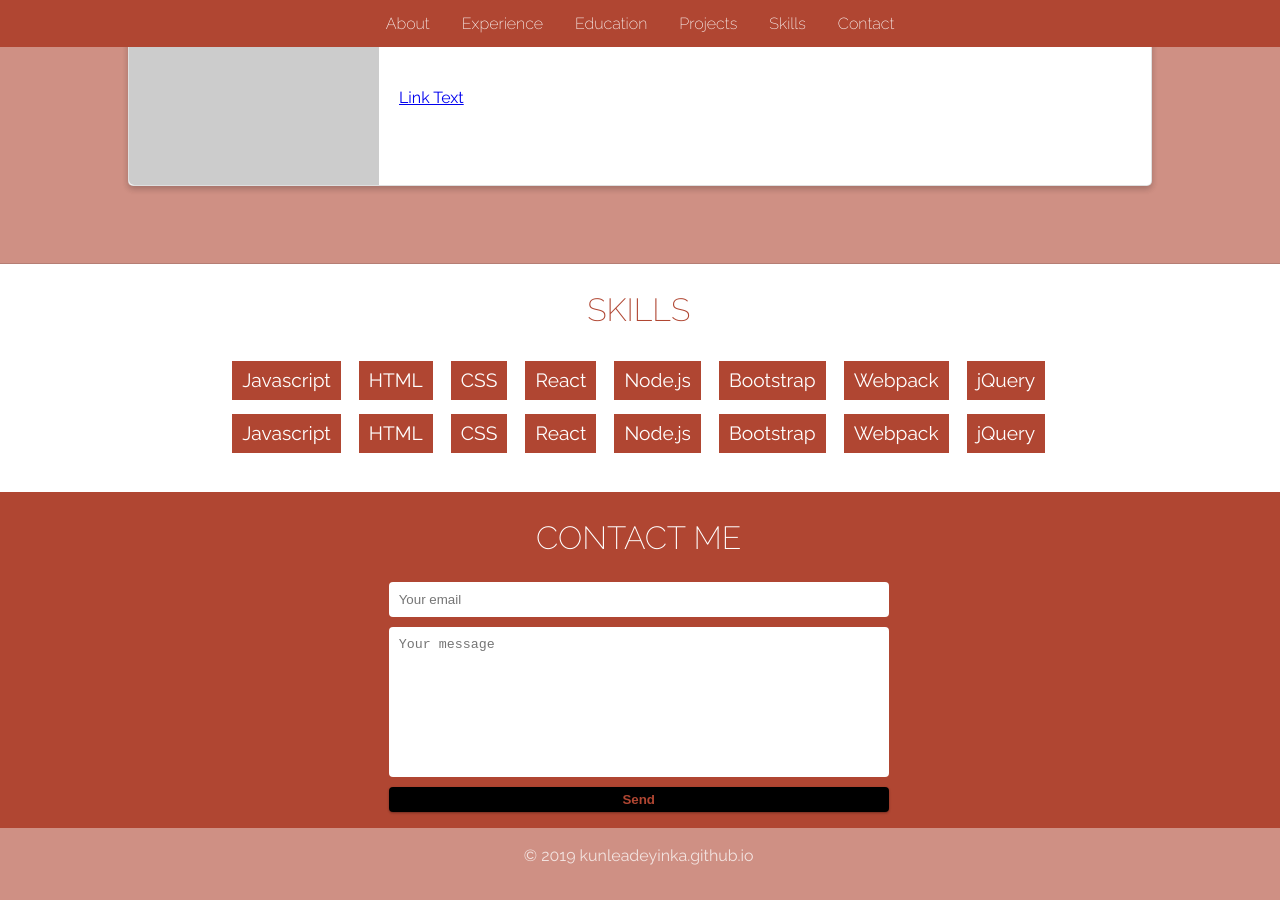
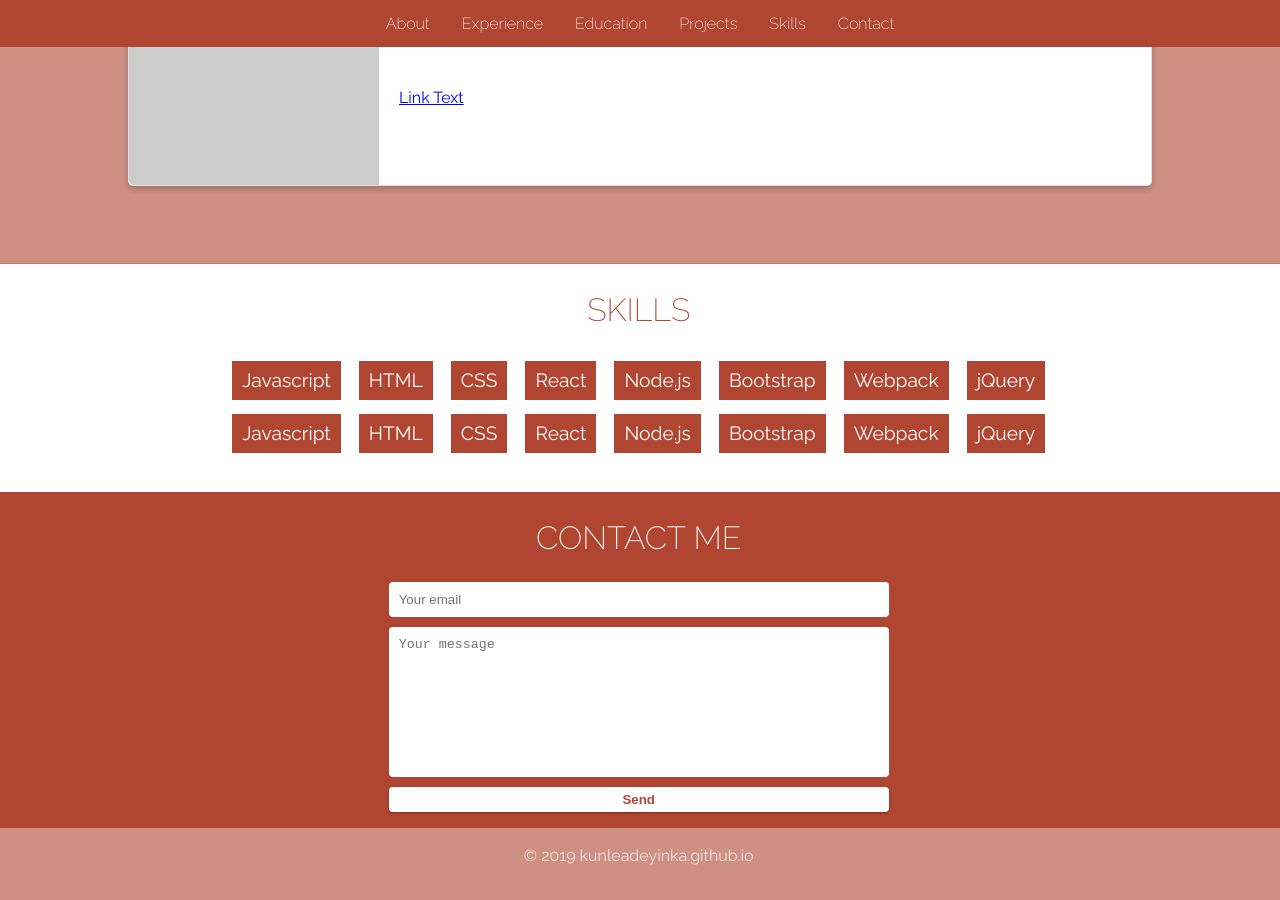
Before and after one commit to kunleAdeyinka/kunleAdeyinka.github.io, a Jekyll site: the page built from index.html, in a window 1280 px wide and 900 px high, scrolled down 3699 px. Built offline with Jekyll 4.4.1, drawn with Linux system fonts in a browser that asks for light colours; Markdown is read by kramdown in place of the engine named in the settings.

Commit message:
contact form button
fixed color of contact button back to white

```diff
--- a/css/main.css
+++ b/css/main.css
@@ -258,7 +258,7 @@ h4 {
 .contact button {
     display: block;
     width: 100%;
-    background: #000;
+    background: #fff;
     border-radius: 4px;
     padding: 5px 10px;
     border: none;
```
